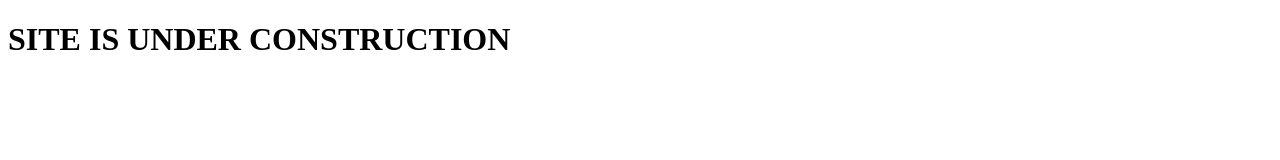
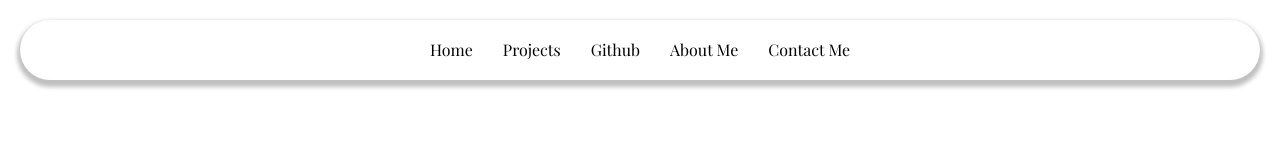
Before and after one commit to grafcar/website, a website: page index.html in a window 1280 px wide. Shown: the top 160 px of the page. Drawn offline with nearby package versions, Linux system fonts and the light colour scheme; a web font is replaced by a local one.

Commit message:
Updated site with nav bar and elements

```diff
--- a/index.html
+++ b/index.html
@@ -1,16 +1,34 @@
 <!DOCTYPE html>
-<html>
+<html lang="en">
 <head>
+    <meta charset="utf-8"/>
+    <meta name="viewport" content="width=device-width, initial-scale=1"/>
     <title>Grafcar</title>
-    <style>
-        label, input, button, textarea {
-            display: block;
-            margin: 10px;
-        }
-    </style>
+    <link rel="stylesheet" type="text/css" href="style.css">
+    <link rel="preconnect" href="https://fonts.googleapis.com">
+    <link rel="preconnect" href="https://fonts.gstatic.com" crossorigin>
+    <link href="https://fonts.googleapis.com/css2?family=Playfair+Display:ital,wght@0,400..900;1,400..900&display=swap" rel="stylesheet">
 </head>
 <body>
-    <h1>SITE IS UNDER CONSTRUCTION</h1>
+    <div id="nav-bar-container">
+        <div class="nav-bar">
+            <!-- <div class="nav-bar-hamburger">
+                <a href=#><span class="material-symbols-outlined">menu</span></a>
+            </div>
+            <div class="nav-bar-links">
+                <a href=#><span class="material-symbols-outlined">search</span></a>
+                <a href=#><span class="material-symbols-outlined">home</span></a>
+            </div> -->
+            <div class="nav-bar-elements">
+                <a href=#>Home</a>
+                <a href=#>Projects</a>
+                <a href=#>Github</a>
+                <a href=#>About Me</a>
+                <a href=#>Contact Me</a>
+            </div>
+        </div>
+    </div>
+
     <!-- <h1>Stress test for this super duper awesome website, please don’t break it and if you do, pls msg me ✌️</h1>
 
     <form id="contact-form">
--- /dev/null
+++ b/style.css
@@ -0,0 +1,105 @@
+/* http://meyerweb.com/eric/tools/css/reset/
+   v2.0 | 20110126
+   License: none (public domain)
+*/
+
+html, body, div, span, applet, object, iframe,
+h1, h2, h3, h4, h5, h6, p, blockquote, pre,
+a, abbr, acronym, address, big, cite, code,
+del, dfn, em, img, ins, kbd, q, s, samp,
+small, strike, strong, sub, sup, tt, var,
+b, u, i, center,
+dl, dt, dd, ol, ul, li,
+fieldset, form, label, legend,
+table, caption, tbody, tfoot, thead, tr, th, td,
+article, aside, canvas, details, embed,
+figure, figcaption, footer, header, hgroup,
+menu, nav, output, ruby, section, summary,
+time, mark, audio, video {
+	margin: 0;
+	padding: 0;
+	border: 0;
+	font-size: 100%;
+	font: inherit;
+	vertical-align: baseline;
+}
+/* HTML5 display-role reset for older browsers */
+article, aside, details, figcaption, figure,
+footer, header, hgroup, menu, nav, section {
+	display: block;
+}
+body {
+    font-family: "Playfair Display", serif;
+    font-optical-sizing: auto;
+    font-style: normal;
+    height: 300vh;
+	line-height: 1;
+}
+ol, ul {
+	list-style: none;
+}
+blockquote, q {
+	quotes: none;
+}
+blockquote:before, blockquote:after,
+q:before, q:after {
+	content: '';
+	content: none;
+}
+table {
+	border-collapse: collapse;
+	border-spacing: 0;
+}
+
+#nav-bar-container {
+    display: flex;
+    padding: 20px;
+    width: auto;
+    max-width: 1600px;
+    height: auto;
+    position: sticky;
+    top: 0;
+    left: 0;
+}
+
+.nav-bar{
+    display: flex;
+    width: 100%;
+    min-height: 40px;
+    height: auto;
+    align-items: center;
+    justify-content: center;
+    padding: 10px 30px;
+    border-radius: 50px;
+    box-shadow: 0px 4px 4px 3px rgba(0, 0, 0, 0.25);
+}
+
+.nav-bar-elements{
+    display: flex;
+    height: auto;
+}
+
+.nav-bar-elements a{
+    text-decoration: none;
+    color: black;
+    padding: 0 15px;
+}
+
+.nav-bar-elements a:hover{
+    text-decoration: none;
+    color: black;
+}
+
+.nav-bar-elements a:visited{
+    text-decoration: none;
+    color: black;
+}
+
+.material-symbols-outlined {
+    padding: 0 10px;
+  font-variation-settings:
+  'FILL' 0,
+  'wght' 300,
+  'GRAD' 0,
+  'opsz' 24
+}
```
